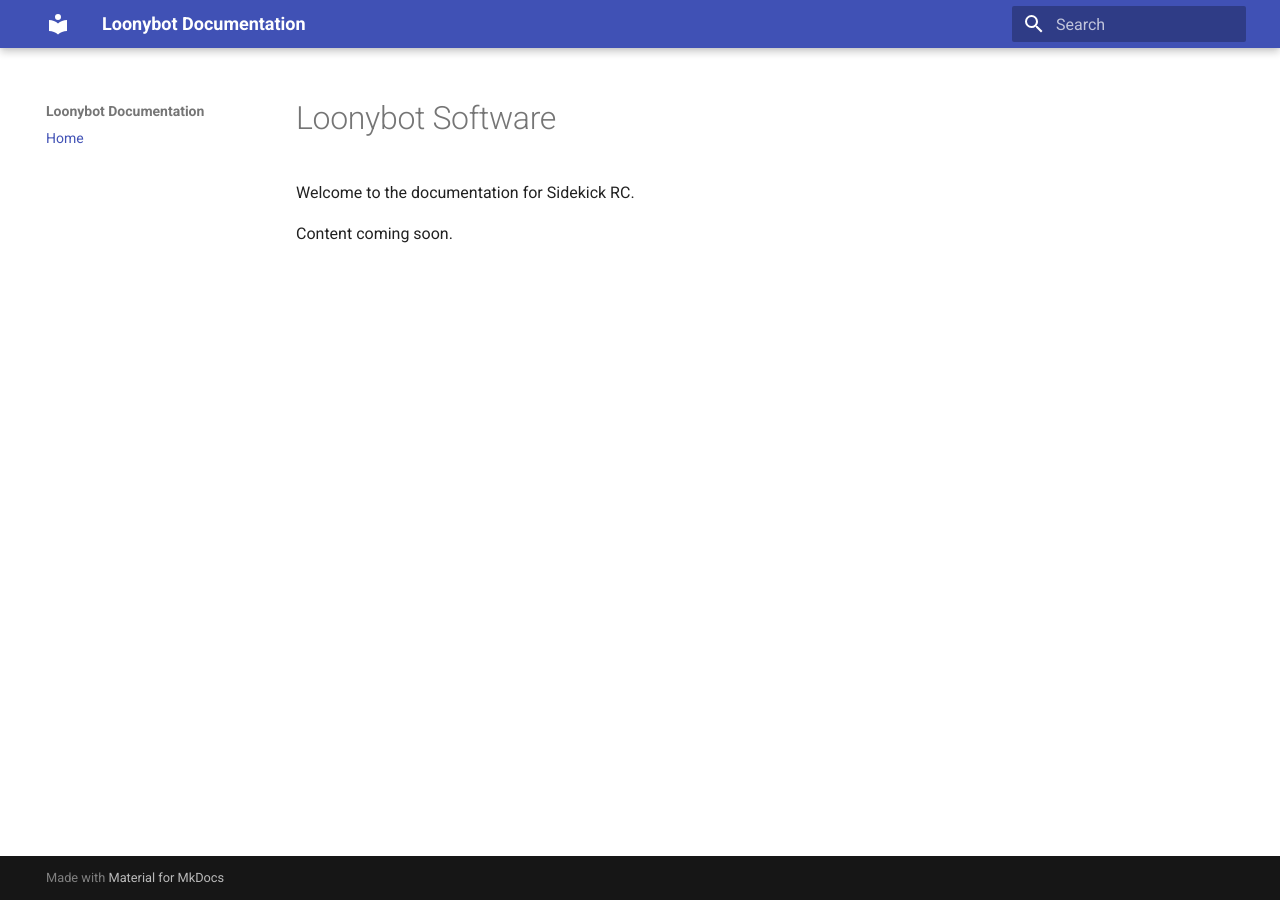
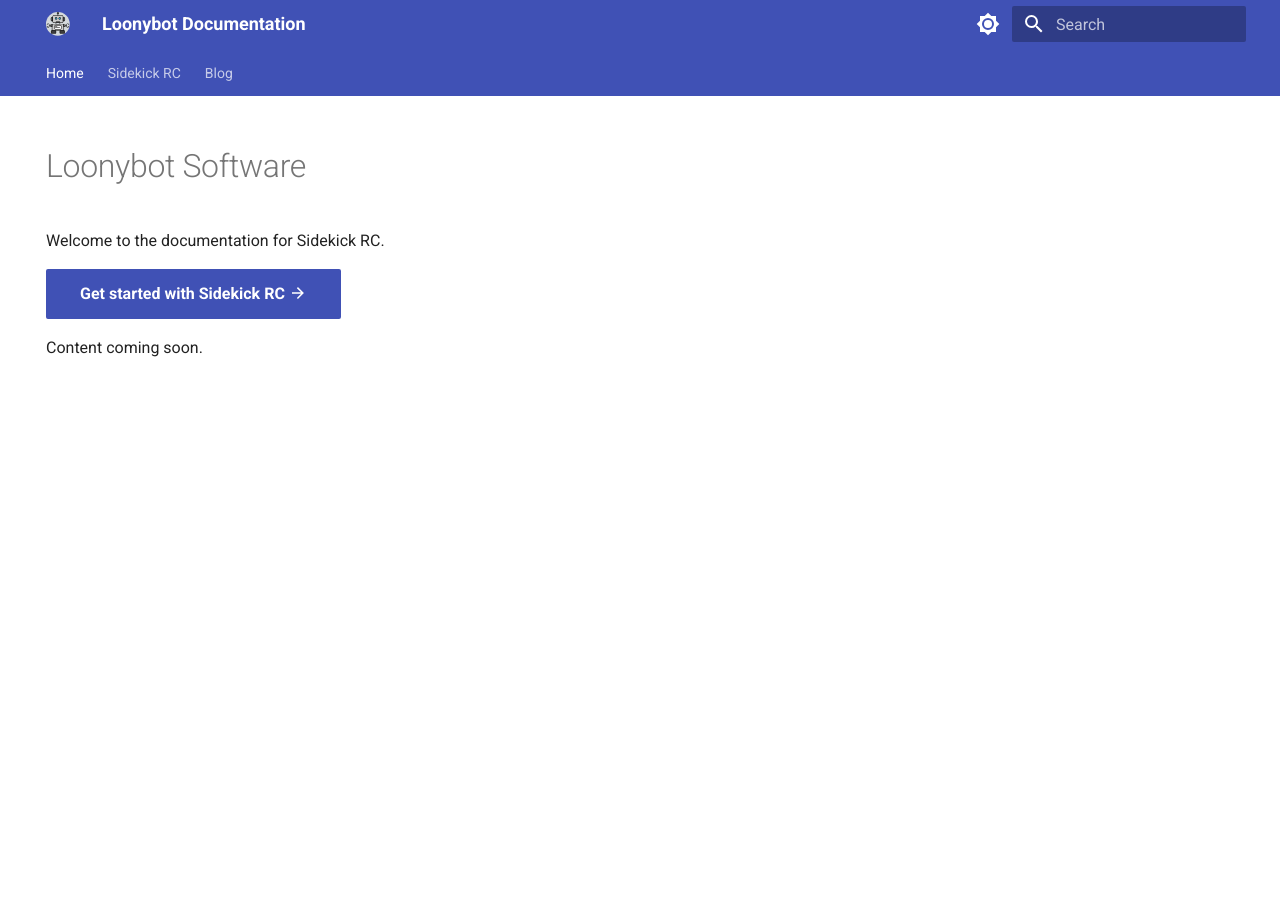
Before and after one commit to Loonybot/Docs, an MkDocs documentation site: the page built from docs/index.md, in a window 1280 px wide. Built offline with MkDocs 1.6.1 and Material for MkDocs 9.7.7, drawn with Linux system fonts in a browser that asks for light colours.

Commit message:
Added more template.

```diff
--- a/docs/index.md
+++ b/docs/index.md
@@ -1,5 +1,12 @@
+---
+hide:
+  - navigation
+---
+
 # Loonybot Software
 
 Welcome to the documentation for Sidekick RC.
 
+[Get started with Sidekick RC :material-arrow-right:](sidekick-rc/index.md){ .md-button .md-button--primary }
+
 Content coming soon.
--- /dev/null
+++ b/docs/stylesheets/extra.css
@@ -0,0 +1,4 @@
+/* Hide the empty footer meta bar (copyright/generator/social row) */
+.md-footer-meta {
+  display: none;
+}
--- a/mkdocs.yml
+++ b/mkdocs.yml
@@ -3,9 +3,71 @@ site_url: https://www.loonybot.com/
 
 theme:
   name: material
+  logo: assets/logo.svg
+  favicon: assets/logo.svg
+  palette:
+    - media: "(prefers-color-scheme: light)"
+      scheme: default
+      primary: indigo
+      accent: indigo
+      toggle:
+        icon: material/brightness-7
+        name: Switch to dark mode
+    - media: "(prefers-color-scheme: dark)"
+      scheme: slate
+      primary: indigo
+      accent: indigo
+      toggle:
+        icon: material/brightness-4
+        name: Switch to light mode
+  features:
+    - navigation.tabs
+    - navigation.sections
+    - navigation.top
+    - navigation.indexes
+    - search.suggest
+    - search.highlight
+    - content.code.copy
+    - content.tabs.link
 
 nav:
   - Home: index.md
+  - Sidekick RC:
+      - sidekick-rc/index.md
+      - Getting Started:
+          - sidekick-rc/getting-started/overview.md
+          - sidekick-rc/getting-started/installation.md
+      - User Guide:
+          - sidekick-rc/user-guide/basic-usage.md
+          - sidekick-rc/user-guide/advanced-usage.md
+      - Configuration: sidekick-rc/configuration.md
+      - Troubleshooting: sidekick-rc/troubleshooting.md
+      - FAQ: sidekick-rc/faq.md
+      - Release Notes: sidekick-rc/release-notes.md
+  - Blog:
+      - blog/index.md
 
 plugins:
   - search
+  - blog:
+      blog_dir: blog
+
+markdown_extensions:
+  - admonition
+  - attr_list
+  - footnotes
+  - toc:
+      permalink: true
+  - pymdownx.details
+  - pymdownx.superfences
+  - pymdownx.tabbed:
+      alternate_style: true
+  - pymdownx.emoji:
+      emoji_index: !!python/name:material.extensions.emoji.twemoji
+      emoji_generator: !!python/name:material.extensions.emoji.to_svg
+
+extra:
+  generator: false
+
+extra_css:
+  - stylesheets/extra.css
--- /dev/null
+++ b/requirements.txt
@@ -0,0 +1 @@
+mkdocs-material>=9.5
```
Also changed, not shown: docs/blog/index.md (added, +1 -0 lines), docs/blog/posts/sample-post.md (added, +14 -0 lines), docs/sidekick-rc/configuration.md (added, +3 -0 lines), docs/sidekick-rc/faq.md (added, +3 -0 lines), docs/sidekick-rc/getting-started/installation.md (added, +3 -0 lines), docs/sidekick-rc/getting-started/overview.md (added, +3 -0 lines), docs/sidekick-rc/index.md (added, +5 -0 lines), docs/sidekick-rc/release-notes.md (added, +3 -0 lines), docs/sidekick-rc/troubleshooting.md (added, +3 -0 lines), docs/sidekick-rc/user-guide/advanced-usage.md (added, +3 -0 lines), docs/sidekick-rc/user-guide/basic-usage.md (added, +3 -0 lines), docs/assets/logo.svg (added).
